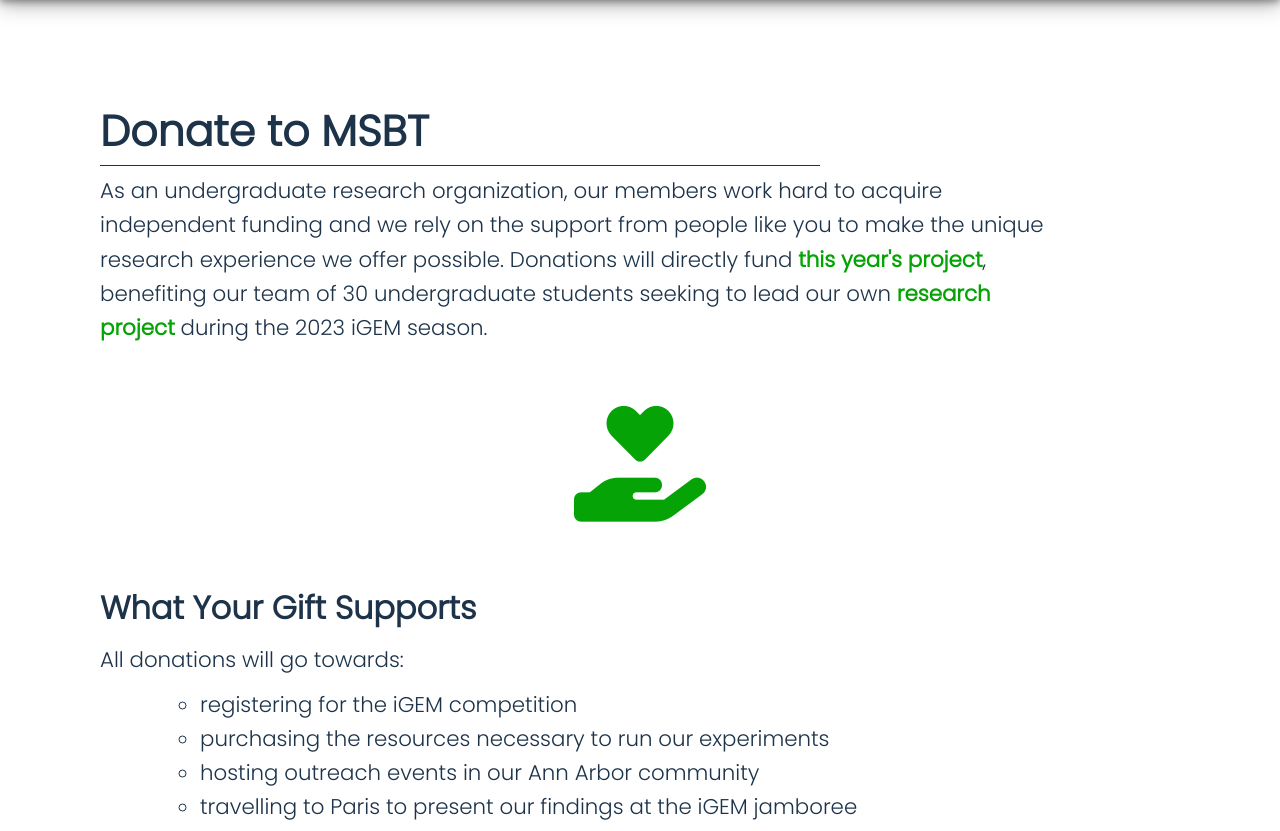
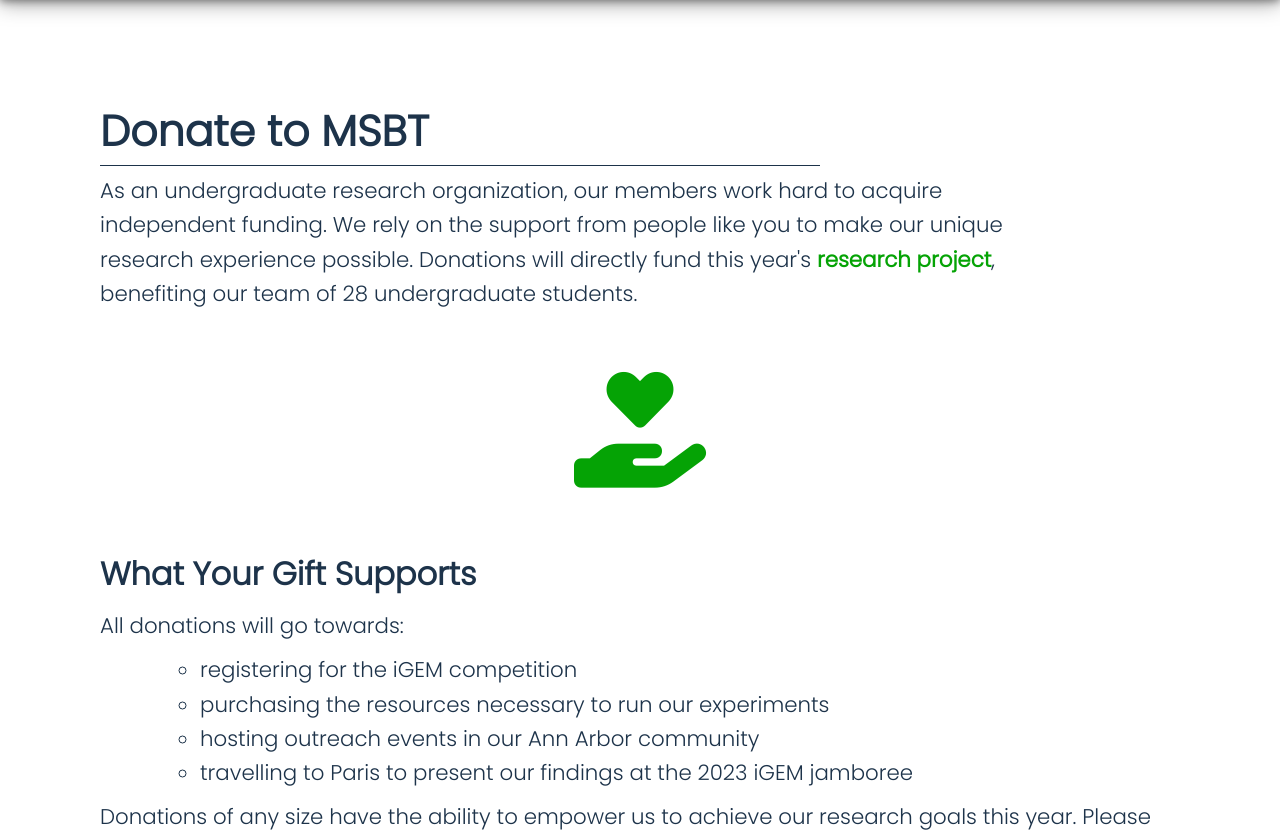
Before and after one commit to umichsynbio-team/website-23, a plain HTML site: page donate.html in a window 1280 px wide. Shown: the part 128-959 px from the top of the page. Drawn offline with Linux system fonts and the light colour scheme.

Commit message:
Updated donate introduction

```diff
--- a/donate.html
+++ b/donate.html
@@ -58,7 +58,7 @@
     <main class="" id="donateMain">
         <div class="donate_intro">
             <h1>Donate to MSBT</h1>
-            <p>As an undergraduate research organization, our members work hard to acquire independent funding and we rely on the support from people like you to make the unique research experience we offer possible. Donations will directly fund <span class="bold"><a class="accent_green proj_link" href="current-project.html">this year's project</a></span>, benefiting our team of 30 undergraduate students seeking to lead our own <span class="bold"><a class="accent_green proj_link" href="current-project.html">research project</a></span> during the 2023 iGEM season.</p>
+            <p>As an undergraduate research organization, our members work hard to acquire independent funding. We rely on the support from people like you to make our unique research experience possible. Donations will directly fund this year's <span class="bold"><a class="accent_green proj_link" href="current-project.html">research project</a></span>, benefiting our team of 28 undergraduate students.</p>
         </div>
 
         <div class="giving_hand accent_green">
@@ -72,7 +72,7 @@
                 <li class="donation_use_item">registering for the iGEM competition</li>
                 <li class="donation_use_item">purchasing the resources necessary to run our experiments</li>
                 <li class="donation_use_item">hosting outreach events in our Ann Arbor community</li>
-                <li class="donation_use_item">travelling to Paris to present our findings at the iGEM jamboree</li>
+                <li class="donation_use_item">travelling to Paris to present our findings at the 2023 iGEM jamboree</li>
             </ul>
             <p>Donations of any size have the ability to empower us to achieve our research goals this year. Please consider donating to our team!</p>
         </div>
```
